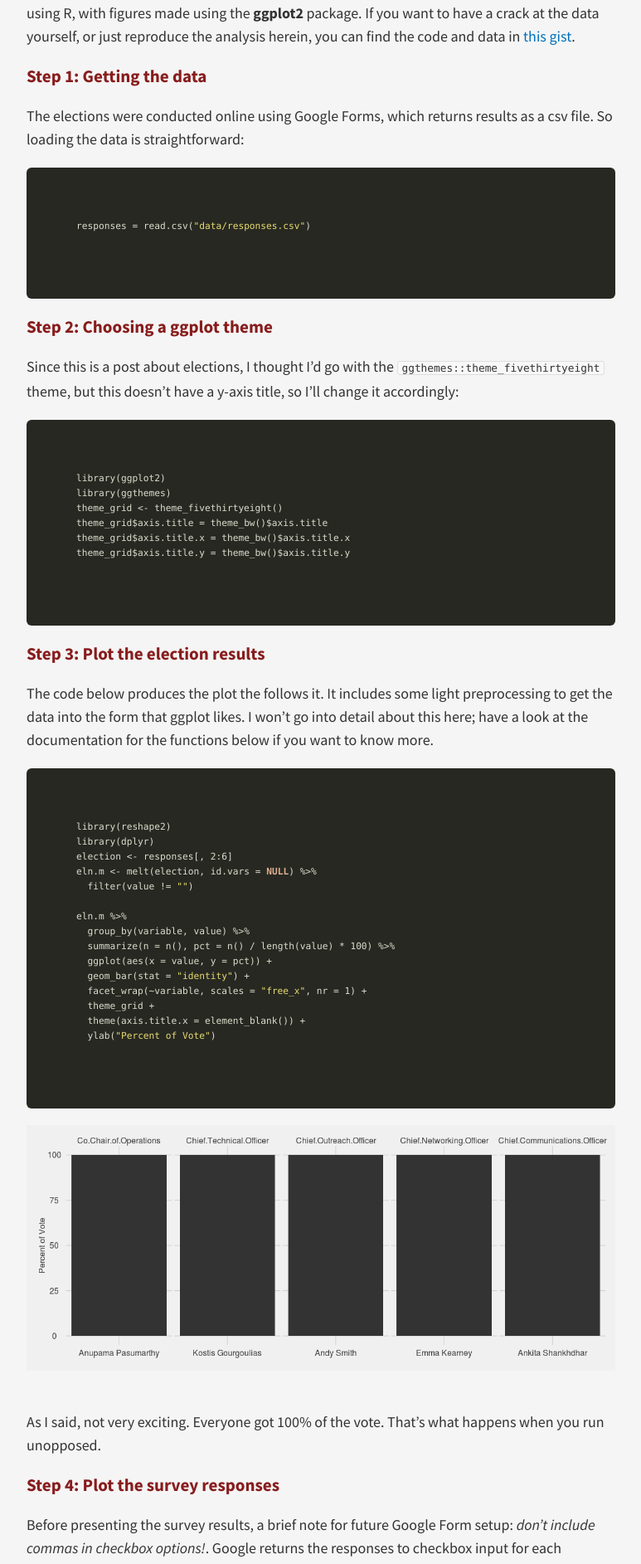
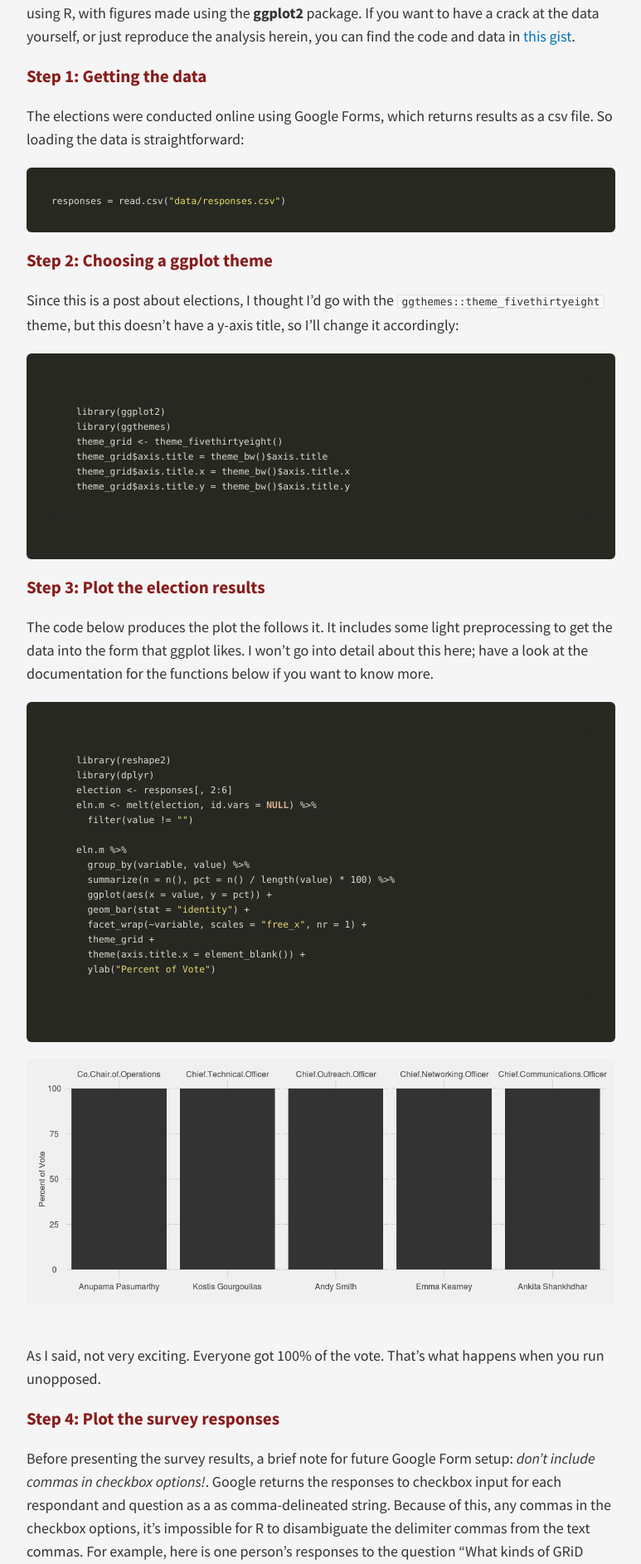
Before and after one commit to gridclub/gridclub.github.io, a Jekyll site: the page built from _posts/2015-11-01-election-and-survey-results.md, in a window 1280 px wide. Shown: the part 398-2283 px from the top of the page at 83% size, without its empty margins (253-1026 px from the left). Built offline with Jekyll 4.4.1, drawn with Linux system fonts in a browser that asks for light colours; nearby versions of some CDN libraries; comment, search, counter and statistics services are not loaded.

Commit message:
Trying out highlighter

````diff
--- a/_config.yml
+++ b/_config.yml
@@ -8,6 +8,7 @@
 url:
 baseurl:
 
+highlighter: pygments
 
 sass:
   sass_dir: public/css
--- a/_posts/2015-11-01-election-and-survey-results.md
+++ b/_posts/2015-11-01-election-and-survey-results.md
@@ -11,10 +11,9 @@
 
 The elections were conducted online using Google Forms, which returns results as a csv file. So loading the data is straightforward:
 
-
-```r
+{% highlight r %}
 responses = read.csv("data/responses.csv")
-```
+{% endhighlight %}
 
 
 ### Step 2: Choosing a ggplot theme
````
